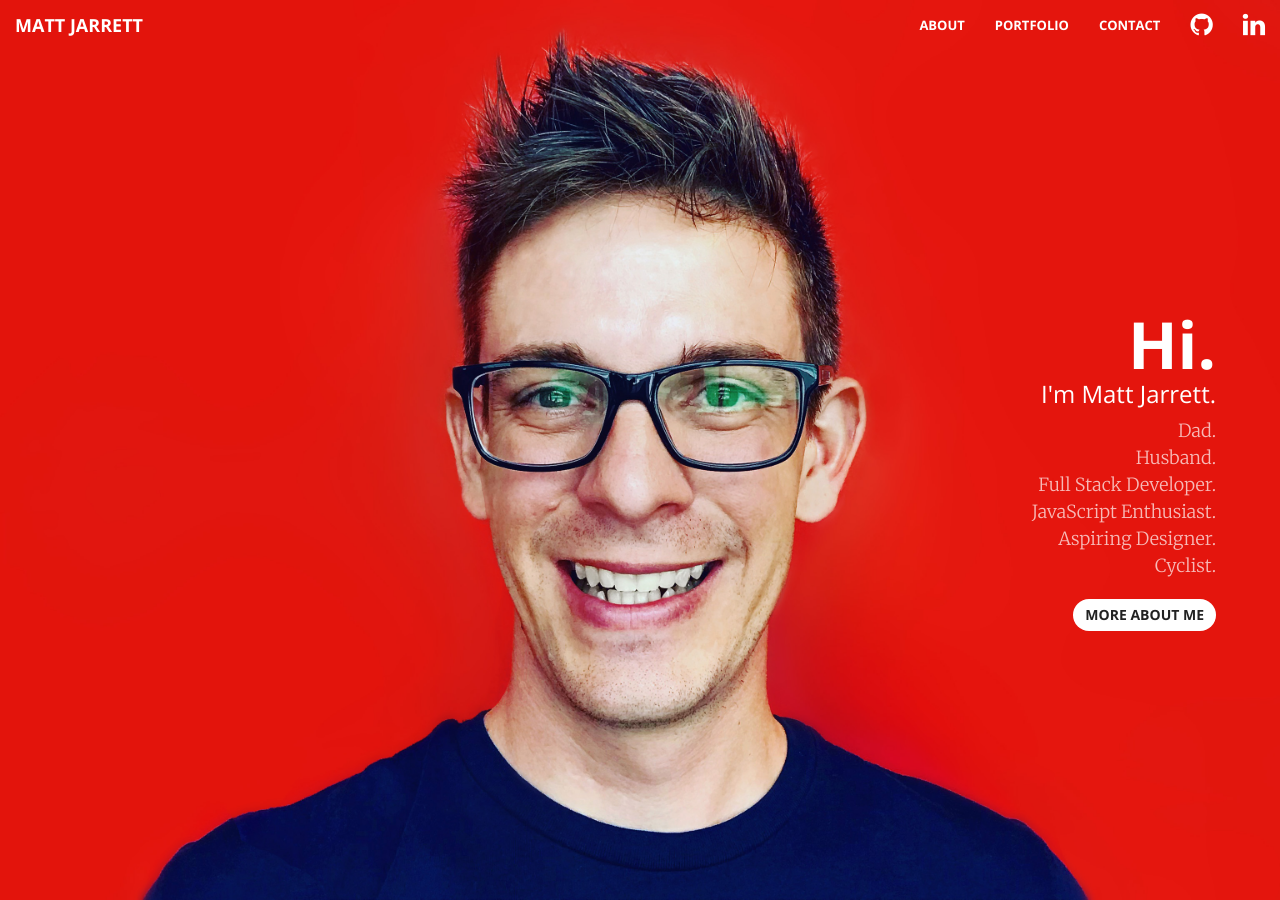
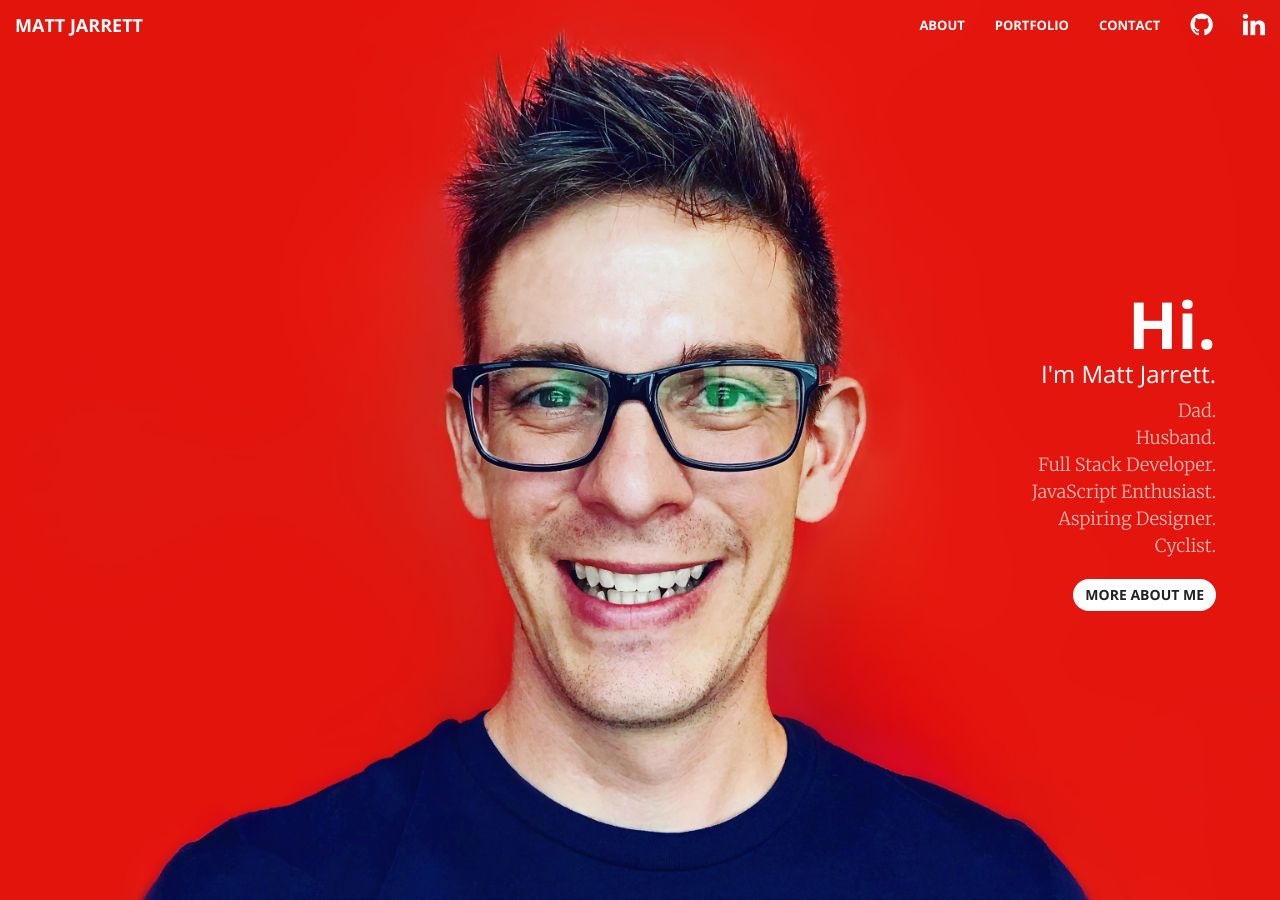
Before and after one commit to cujarrett/cujarrett.github.io, a Jekyll site: the page built from index.html, in a window 1280 px wide and 900 px high. Built offline with Jekyll 4.4.1, drawn with Linux system fonts in a browser that asks for light colours; Markdown is read by kramdown in place of the engine named in the settings.

Commit message:
Moves header text higher

```diff
--- a/_sass/_base.scss
+++ b/_sass/_base.scss
@@ -185,7 +185,7 @@ header {
     .header-content-inner {
       h1 {
         font-weight: 700;
-        margin-top: 40px;
+        margin-top: 0;
         margin-bottom: 0;
         text-align: right;
       }
```
